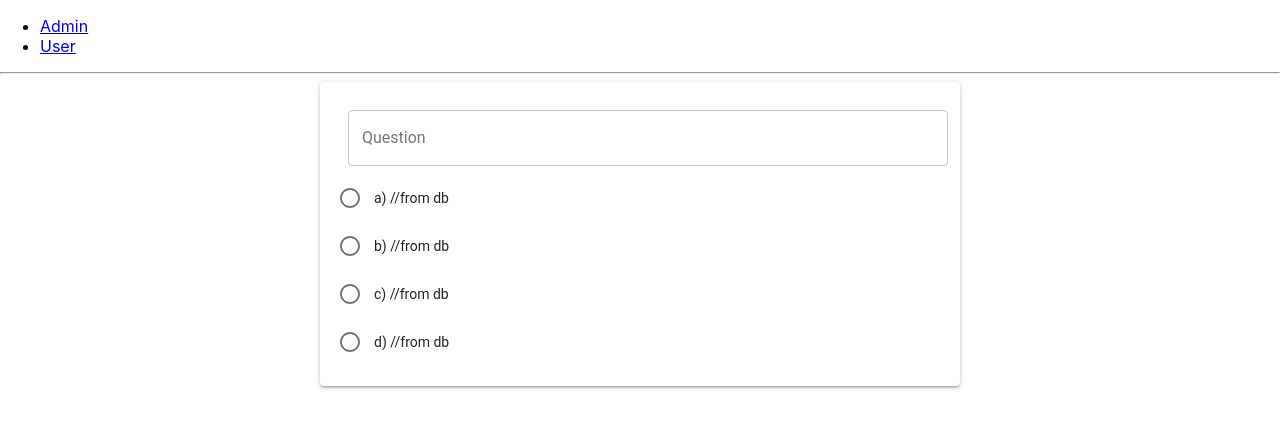
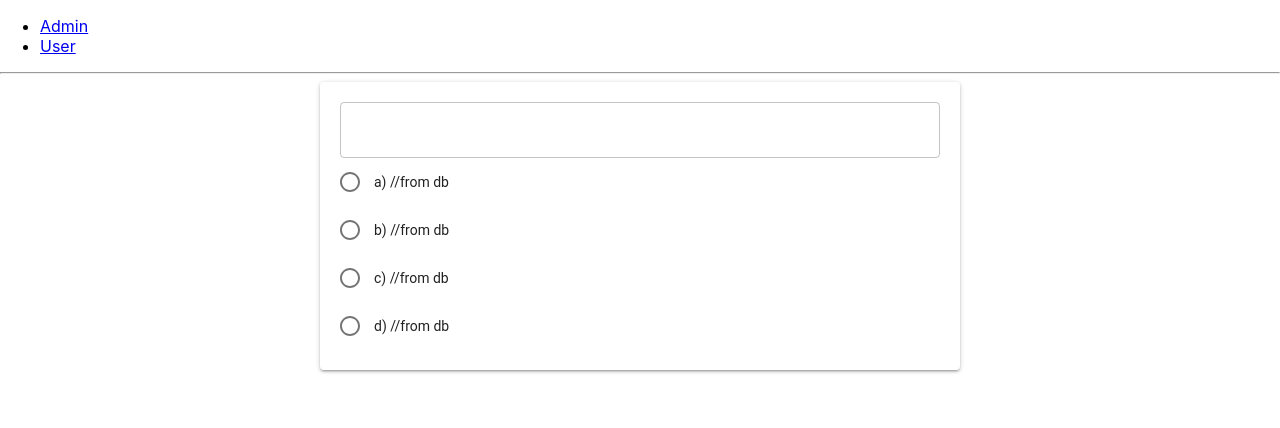
Before and after one commit to dshin21/COMP4711Lab6, a React (Create React App) app in the folder client/: page /Admin in a window 1280 px wide. Shown: the top 428 px of the page. Built offline with nearby package versions, Linux system fonts and the light colour scheme; the HTML template or start-up script is replaced by a standard one.

Commit message:
need to pull q from db

```diff
--- a/client/src/components/Questions.js
+++ b/client/src/components/Questions.js
@@ -13,9 +13,21 @@ class Questions extends Component {
 
     this.state = {
       match: this.props.match,
-      classes: this.props.classes
+      classes: this.props.classes,
+      questions: []
     };
   }
+
+  getQuestions = () => {
+    fetch("localhost:5000/admin/read")
+      .then(response => response.json())
+      .then(response =>
+        this.setState({ questions: response.data }, () => {
+          console.log(this.state.questions);
+        })
+      )
+      .catch(err => console.log(err));
+  };
 
   render = () => {
     return (
@@ -26,14 +38,17 @@ class Questions extends Component {
           alignItems="center"
           justify="center"
         >
-          <Grid item xs={6} alignItems="center" justify="center">
+          <Grid item xs={6}>
             <Paper
               className={this.state.paper}
-              alignItems="center"
+              alignitems="center"
               justify="center"
               style={{ padding: 20 }}
             >
-              <TextField isQuestion={true}/>
+              <TextField
+                questions={this.state.questions}
+                getQuestions={() => this.getQuestions()}
+              />
               <RadioButton />
             </Paper>
           </Grid>
--- a/client/src/components/material-ui/components/TextField.js
+++ b/client/src/components/material-ui/components/TextField.js
@@ -1,36 +1,57 @@
-import React from "react";
+import React, { Component } from "react";
 import { withStyles } from "@material-ui/core/styles";
 import styles from "../styles/style_Question";
 
 import { TextField } from "@material-ui/core";
 
-const mTextField = props => {
-  const { classes } = props;
+class mTextField extends Component {
+  constructor(props) {
+    super(props);
 
+    this.state = {
+      match: this.props.match,
+      classes: this.props,
+      questions: []
+    };
+  }
+
+  componentWillReceiveProps(nextProps) {
+    if (this.props.questions !== nextProps.questions) {
+      this.setState({ questions: nextProps.questions });
+    }
+  }
+
+  componentDidMount = () => {
+    this.props.getQuestions();
+  };
+
+  render = () => {
+    console.log(this.state.questions);
     return (
       <div>
         <TextField
           style={{ width: "100%" }}
-        className={classes.margin}
+          className={this.state.classes.margin}
           InputLabelProps={{
             classes: {
-            root: classes.cssLabel,
-            focused: classes.cssFocused
+              root: this.state.cssLabel,
+              focused: this.state.cssFocused
             }
           }}
           InputProps={{
             classes: {
-            root: classes.cssOutlinedInput,
-            focused: classes.cssFocused,
-            notchedOutline: classes.notchedOutline
+              root: this.state.cssOutlinedInput,
+              focused: this.state.cssFocused,
+              notchedOutline: this.state.notchedOutline
             }
           }}
-        label="Question"
+          label={this.state.questions}
           variant="outlined"
           id="custom-css-outlined-input"
         />
       </div>
     );
   };
+}
 
 export default withStyles(styles)(mTextField);
```
Lines whose indentation alone changed are shown as unchanged.
